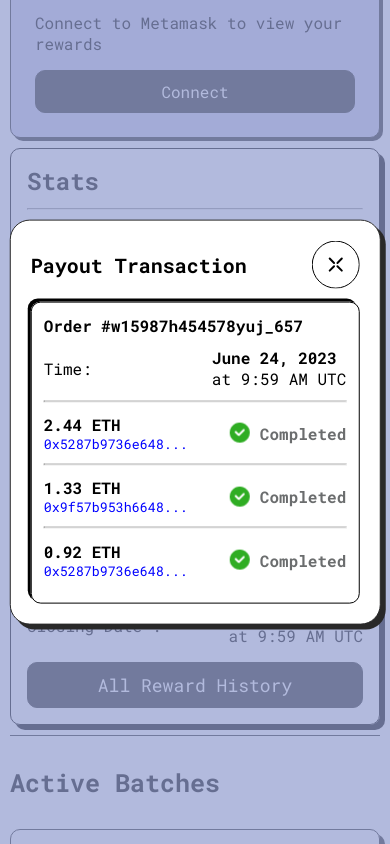
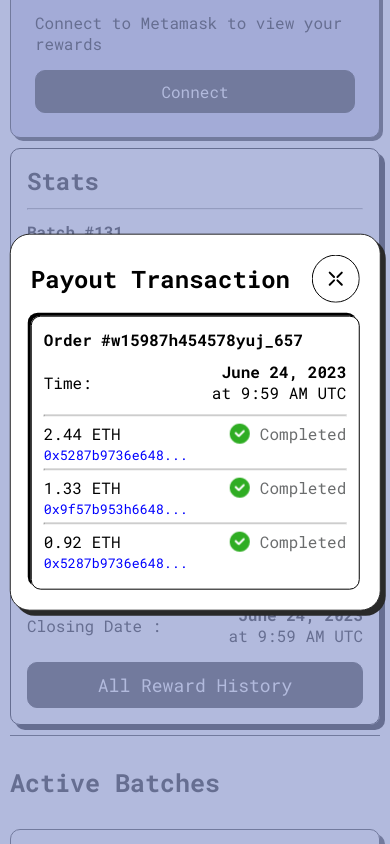
Before and after one commit to Ansh-patel-ML/grapeDraw, a React (Create React App) app: page / in a window 390 px wide. Both pictures are taken after a click on the element "Payout Transaction". Shown: the part 722-1566 px from the top of the page. Built offline with nearby package versions, Linux system fonts and the light colour scheme.

Commit message:
fixed broken mobile view ui

```diff
--- a/src/components/BoughtTickets.css
+++ /dev/null
@@ -1,4 +0,0 @@
-.bought--ticket--card {
-    margin-top: 0.8rem;
-    box-shadow: 3px 3px black;
-}
--- a/src/components/BoughtTickets.jsx
+++ /dev/null
@@ -1,96 +0,0 @@
-import React, { useState } from "react";
-
-import "./BoughtTickets.css";
-import "./modals/ShowStats.css";
-import Trust from "./../assets/Icons/Trust.svg";
-import CoinOne from "./../assets/Icons/FirstPlace.png";
-import CoinTwo from "./../assets/Icons/SecondPlace.png";
-import CoinThree from "./../assets/Icons/ThirdPlace.png";
-import EtheriumIcon from "./../assets/Icons/Ethereum.svg";
-import PayoutTransactionModal from "./modals/PayoutTransactionModal";
-
-const BoughtTickets = () => {
-  const [isPayoutTransactionModal, setIsPayoutTransactionModal] =
-    useState(false);
-
-  return (
-    <>
-      <div className="stats--card bought--ticket--card">
-        <p className="stats--batch--no">Batch #131</p>
-        <div className="stats--batch--tickets">
-          <div>Bought Tickets :</div>
-          <p>0</p>
-        </div>
-        <hr />
-
-        <div className="stats--coins">
-          <div className="stats--coin--position">
-            <img src={CoinOne} alt="" />
-            <div>
-              <p>2.44 ETH</p>
-            </div>
-          </div>
-          <div className="stats--coin--position">
-            <img src={CoinTwo} alt="" />
-            <div>
-              <p>1.33 ETH</p>
-            </div>
-          </div>
-          <div className="stats--coin--position">
-            <img src={CoinThree} alt="" />
-            <div>
-              <p>0.92 ETH</p>
-            </div>
-          </div>
-        </div>
-
-        <div className="stats--payout">
-          <img src={Trust} alt="" />
-          <p onClick={() => setIsPayoutTransactionModal(true)}>
-            Payout Transaction
-          </p>
-        </div>
-        <hr />
-
-        <div>
-          <div className="stats--batch--tickets">
-            <div>Blockchain :</div>
-            <div className="stats--batch--tickets--div">
-              <img src={EtheriumIcon} alt="" />
-              <p>Ethereum</p>
-            </div>
-          </div>
-          <div className="stats--batch--tickets">
-            <div>Peropd :</div>
-            <p>Weekly</p>
-          </div>
-          <div className="stats--batch--tickets">
-            <div>Ticket Price:</div>
-            <p>0.0001 ETH</p>
-          </div>
-          <div className="stats--batch--tickets">
-            <div>Sold TIckets :</div>
-            <p>4,879</p>
-          </div>
-        </div>
-        <hr />
-
-        <div className="stats--batch--tickets">
-          <div>Closing Date :</div>
-          <div>
-            <p>June 24, 2023</p>
-            <div>at 9:59 AM UTC</div>
-          </div>
-        </div>
-      </div>
-
-      {isPayoutTransactionModal && (
-        <PayoutTransactionModal
-          closeModal={() => setIsPayoutTransactionModal(false)}
-        />
-      )}
-    </>
-  );
-};
-
-export default BoughtTickets;
--- a/src/components/Stats.jsx
+++ b/src/components/Stats.jsx
@@ -148,7 +148,7 @@ const Stats = ({ width }) => {
             {metaMaskAccountInfo.address && showRewardHistory && (
               <ShowRewardHistory />
             )}
-            <ShowStats />
+            <ShowStats isOpenInModal={false}/>
           </div>
         </>
       )}
@@ -162,7 +162,7 @@ const Stats = ({ width }) => {
             />
           )}
           {metaMaskAccountInfo.address && <ShowRewardHistory />}
-          <ShowStats />
+          <ShowStats isOpenInModal={false}/>
         </>
       )}
     </div>
--- a/src/components/modals/BoughtTicketsModal.css
+++ b/src/components/modals/BoughtTicketsModal.css
@@ -1,21 +1,37 @@
-.searchbar .search--input {
-    width: 100%;
-    padding-left: 2.5rem;
-    padding-top: 0.6rem;
-    padding-bottom: 0.6rem;
+.searchbar {
+  display: flex;
+  align-items: center;
   border-radius: 50px;
-    border : 1px solid #474646;
+  border: 1px solid #474646;
+  padding: 4px;
 }
 
-  .search--icon {
-    position: absolute;
-    z-index: 2;
-    width: 2.375rem;
-    height: 2.375rem;
-    line-height: 3.5rem;
-    text-align: center;
-    pointer-events: none;
-    color: #474646;
+.Bought-Connect {
+  display: flex;
+  flex-direction: column;
+  justify-content: center;
+  font-family: "Roboto Mono", monospace;
+  border: 1px solid #292929;
+  border-radius: 20px;
+  box-shadow: 5px 5px #292929;
+  max-width: 500px;
+  padding: 20px;
+  position: fixed;
+  top: 50%;
+  left: 50%;
+  transform: translate(-50%, -50%);
+  background-color: #fff;
+  width: 95%;
+}
+
+.search--input {
+  font-family: "Roboto Mono", monospace;
+  height: 2rem;
+  border: none;
+  outline: none;
+  flex-grow: 1;
+  border-radius: 15px;
+  padding-left: 5px;
 }
 
 .bought--tickets--body::-webkit-scrollbar {
@@ -25,8 +41,7 @@
   background-color: rgba(146, 157, 207, 0);
   border-radius: 10px;
   margin-left: 15px;
-    margin-top: 2px;
-    margin-bottom: 2px;
+  margin-top: -18px;
 }
 .bought--tickets--body::-webkit-scrollbar-thumb {
   background: #fff;
@@ -50,7 +65,7 @@
 }
 
 .bought--tickets--body {
-    gap : 2rem;
+  gap: 2rem;
   padding-top: 6.5rem;
   border-radius: 10px;
   padding-left: 12%;
@@ -62,3 +77,10 @@
   position: absolute;
   right: -4%;
 }
+
+@media (max-width:330px) {
+  .Bought-Connect {
+    font-size: 14px;
+    width: 90%;
+  }
+}
--- a/src/components/modals/PayoutTransactionModal.css
+++ b/src/components/modals/PayoutTransactionModal.css
@@ -4,6 +4,11 @@
   border-radius: 10px;
   box-shadow: -3px -3px black;
   margin-top: 1%;
+}
+
+.payout--tnx--heading {
+  font-weight: 800 !important;
+  font-size: 1.5rem !important;
 }
 
 .payout--time {
@@ -13,10 +18,30 @@
   margin-top: 0.7rem;
   margin-bottom: 0.7rem;
 }
+
+.payout--time--info--container {
+  display: flex;
+  justify-content: space-between;
+  flex-direction: column;
+  padding: 5px 0px;
+}
+
+.payout--tnx--info {
+  display: flex;
+  justify-content: space-between;
+  align-items: center;
+  width: 100%;
+}
+
 .payout--time p {
   font-weight: bold;
 }
 
+.payout--time--info {
+  display: flex;
+  flex-direction: column;
+  align-items: flex-end;
+}
 .payout--address {
   color: blue;
   font-size: smaller;
@@ -25,6 +50,6 @@
 .payout--completed {
   display: flex;
   align-items: center;
-  gap : 0.5rem;
+  gap: 0.5rem;
   color: rgb(107, 109, 110);
 }
--- a/src/components/modals/PayoutTransactionModal.jsx
+++ b/src/components/modals/PayoutTransactionModal.jsx
@@ -36,7 +36,7 @@ const PayoutTransactionModal = ({ closeModal }) => {
       <div className="modal--wrapper"></div>
       <div className="Connect">
         <div className="Connect--Heading">
-          <h1>Payout Transaction</h1>
+          <h1 className="payout--tnx--heading">Payout Transaction</h1>
           <img
             src={CloseModal}
             alt=""
@@ -45,11 +45,12 @@ const PayoutTransactionModal = ({ closeModal }) => {
           />
         </div>
         <div className="payout--body">
-          <h4>Order #w15987h454578yuj_657</h4>
+          {window.innerWidth > 345 && <h4>Order #w15987h454578yuj_657</h4>}
+          {window.innerWidth <= 345 && <h4>Order #w15987h45457...</h4>}
 
           <div className="payout--time">
             <div>Time:</div>
-            <div>
+            <div className="payout--time--info">
               <p>June 24, 2023</p>
               <div>at 9:59 AM UTC</div>
             </div>
@@ -58,8 +59,8 @@ const PayoutTransactionModal = ({ closeModal }) => {
           {transactions.map((transactionDetails, index) => (
             <div key={index}>
               <hr />
-              <div className="payout--time">
-                <div>
+              <div className="payout--time--info--container">
+                {/* <div>
                   <p>{transactionDetails.ETH_QTY}</p>
                   <div className="payout--address">
                     {transactionDetails.accountAddress}
@@ -68,6 +69,16 @@ const PayoutTransactionModal = ({ closeModal }) => {
                 <div className="payout--completed">
                   <img src={CompletedIcon} alt="" />
                   <p>{transactionDetails.transaction}</p>
+                </div> */}
+                <div className="payout--tnx--info">
+                  <p>{transactionDetails.ETH_QTY}</p>
+                  <div className="payout--completed">
+                    <img src={CompletedIcon} alt="" />
+                    <p>{transactionDetails.transaction}</p>
+                  </div>
+                </div>
+                <div className="payout--address">
+                  {transactionDetails.accountAddress}
                 </div>
               </div>
             </div>
--- a/src/components/modals/ShowStats.css
+++ b/src/components/modals/ShowStats.css
@@ -86,6 +86,16 @@
   color: #292929;
 }
 
+.bought--ticket--card {
+  margin-top: 0.8rem;
+  box-shadow: 3px 3px black;
+}
+
+.adjust--text--size {
+  font-size: 14px;
+  font-weight: 600;
+}
+
 @media (max-width:325px) {
   .stats--closing--date {
     width: 100px;
--- a/src/components/modals/ShowStats.jsx
+++ b/src/components/modals/ShowStats.jsx
@@ -1,5 +1,4 @@
 import React, { useState } from "react";
-
 import "./ShowStats.css";
 import EtheriumIcon from "../../assets/Icons/Ethereum.svg";
 import CoinOne from "../../assets/Icons/FirstPlace.png";
@@ -8,15 +7,19 @@ import CoinThree from "../../assets/Icons/ThirdPlace.png";
 import Trust from "../../assets/Icons/Trust.svg";
 import PayoutTransactionModal from "./PayoutTransactionModal";
 
-const ShowStats = () => {
+const ShowStats = ({ isOpenInModal }) => {
   const [isPayoutTransactionModal, setIsPayoutTransactionModal] =
     useState(false);
 
   return (
     <>
-      <div className="stats--card">
-        <h2 className="stats--header">Stats</h2>
-        <hr />
+      <div className={isOpenInModal ? "stats--card bought--ticket--card" : "stats--card"}>
+        {!isOpenInModal && (
+          <>
+            <h2 className="stats--header">Stats</h2>
+            <hr />
+          </>
+        )}
 
         <p className="stats--batch--no">Batch #131</p>
         <div className="stats--batch--tickets">
@@ -29,19 +32,19 @@ const ShowStats = () => {
           <div className="stats--coin--position">
             <img src={CoinOne} alt="" />
             <div>
-              <p>2.44 ETH</p>
+              <p className={isOpenInModal && "adjust--text--size"}>2.44 ETH</p>
             </div>
           </div>
           <div className="stats--coin--position">
             <img src={CoinTwo} alt="" />
             <div>
-              <p>1.33 ETH</p>
+              <p className={isOpenInModal && "adjust--text--size"}>1.33 ETH</p>
             </div>
           </div>
           <div className="stats--coin--position">
             <img src={CoinThree} alt="" />
             <div>
-              <p>0.92 ETH</p>
+              <p className={isOpenInModal && "adjust--text--size"}>0.92 ETH</p>
             </div>
           </div>
         </div>
@@ -84,8 +87,7 @@ const ShowStats = () => {
             <div>at 9:59 AM UTC</div>
           </div>
         </div>
-
-        <button className="stats--button">All Reward History</button>
+        {!isOpenInModal && <button className="stats--button">All Reward History</button>}
       </div>
 
       {isPayoutTransactionModal && (
--- a/src/components/modals/TransactionModal.css
+++ b/src/components/modals/TransactionModal.css
@@ -6,7 +6,7 @@
 #Connect {
   height: 700px;
   display: flex;
-  justify-content: start;
+  justify-content: flex-start;
 }
 
 
```
Also changed, not shown: src/components/modals/BoughtTicketsModal.jsx (+10 -9 lines). Lines whose indentation alone changed are shown as unchanged.
